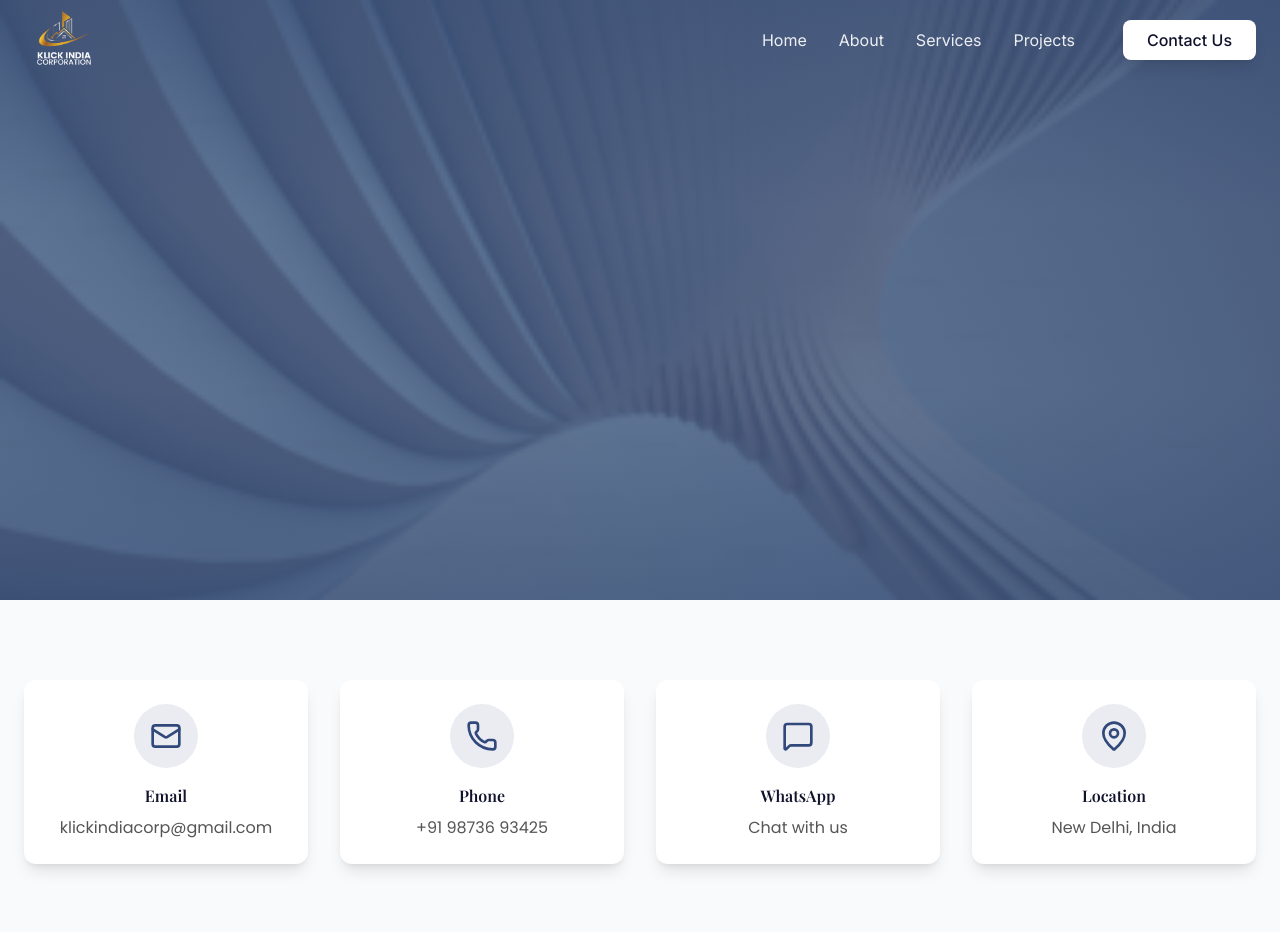
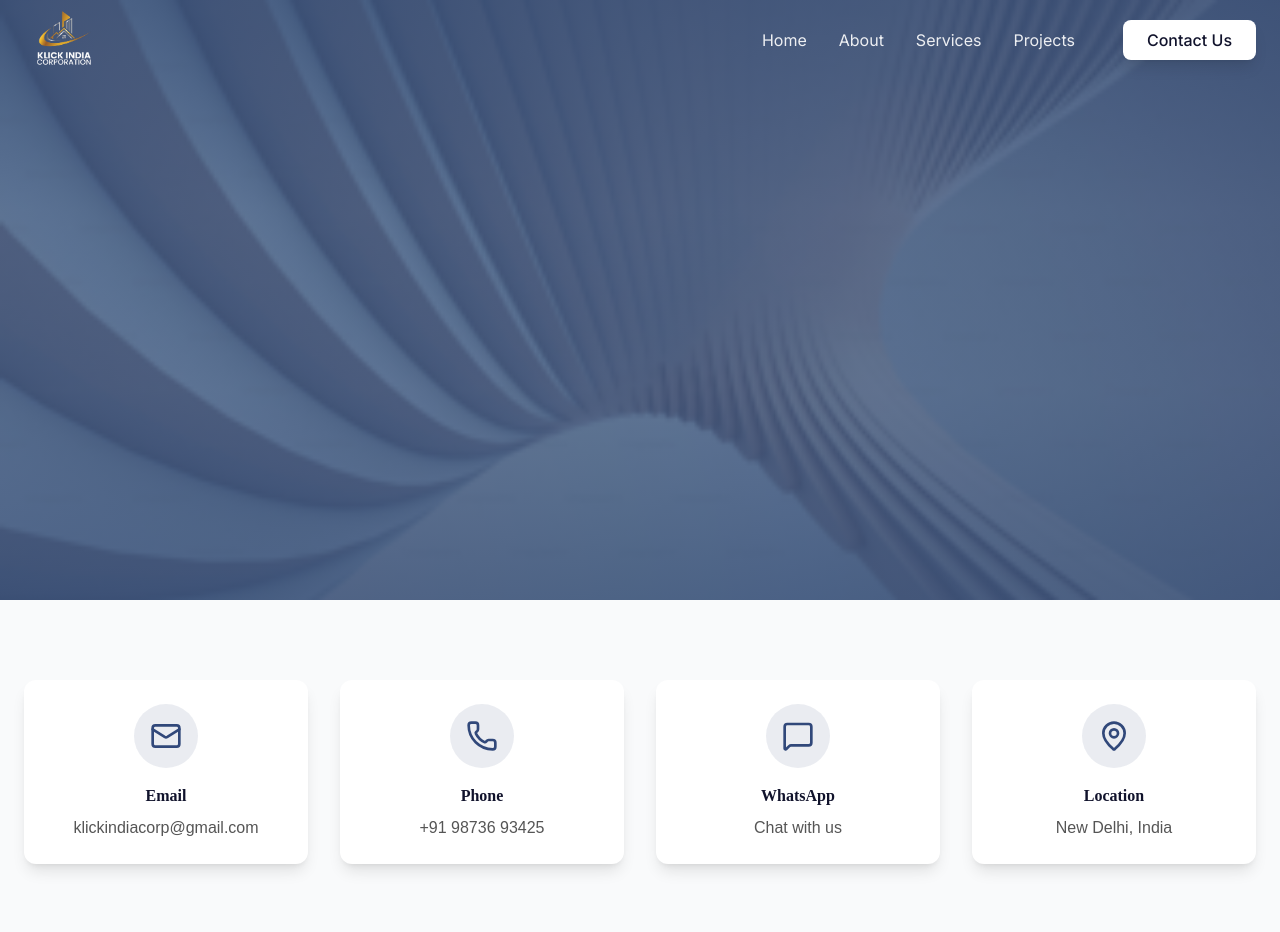
Before and after one commit to AkshatSW/KlickIndiaCorp, a React (Vite) app: page /contact in a window 1280 px wide. Shown: the top 932 px of the page. Built offline with nearby package versions, Linux system fonts and the light colour scheme.

Commit message:
first draft of final website done, everything is working properly

```diff
--- a/src/Components/pages/contactPage.jsx
+++ b/src/assets/pages/contactPage.jsx
@@ -1,7 +1,7 @@
 import React from "react";
 import { Mail, Phone, MapPin, MessageSquare } from "lucide-react";
-import Navbar from "../Navbar";
-import Footer from "../Footer";
+import Navbar from "../../Components/Navbar";
+import Footer from "../../Components/Footer";
 import { motion } from "framer-motion";
 import heroImg from "../../assets/2.png";
 
--- a/src/index.css
+++ b/src/index.css
@@ -1,5 +1,9 @@
-@import url('https://fonts.googleapis.com/css2?family=Playfair+Display:wght@400..900&family=Poppins:wght@300;400;500;600;700&display=swap');
 @import "tailwindcss";
+/* Important: do not import the font before tailwind as it will cause error and  ruote the font scheme on web, this import structure is used for the purpose of maintining the font style according to a particular way */
+
+@layer fonts {
+  @import url('https://fonts.googleapis.com/css2?family=Playfair+Display:wght@400..900&display=swap');
+}
 
 /* Global theme tokens */
 :root {
```
Also changed, not shown: src/App.jsx (+4 -4 lines), src/assets/pages/About.jsx (renamed from src/Components/pages/About.jsx), src/assets/pages/projectsPage.jsx (renamed from src/Components/pages/projectsPage.jsx), src/assets/pages/servicesPage.jsx (renamed from src/Components/pages/servicesPage.jsx).
